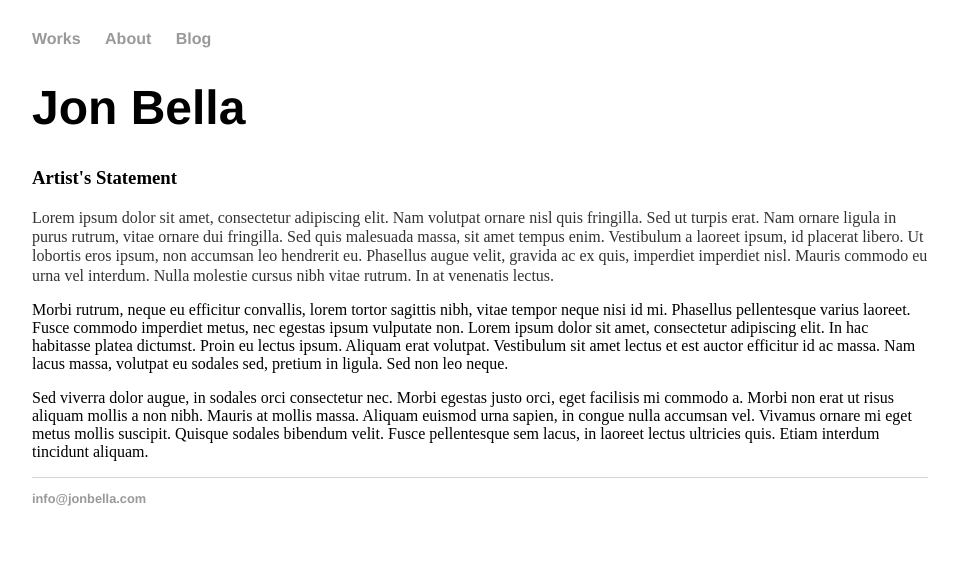
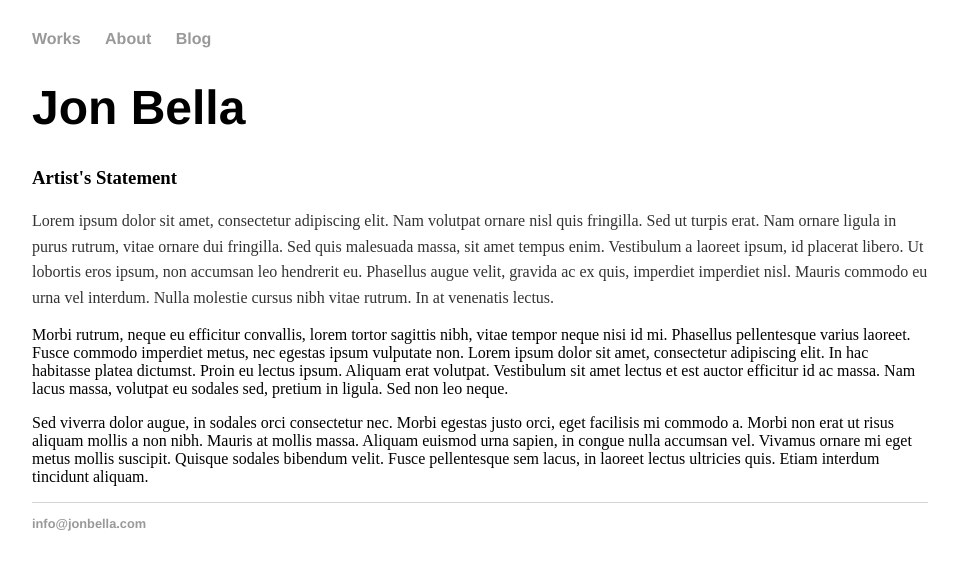
Before and after one commit to jonif0112/jonif0112.github.io, a Jekyll site: the page built from index.html, in a window 1280 px wide. Shown: the top 570 px of the page, without its empty margins (160-1119 px from the left). Built offline with Jekyll 4.4.1, drawn with Linux system fonts in a browser that asks for light colours.

Commit message:
Update main.css

```diff
--- a/css/main.css
+++ b/css/main.css
@@ -25,7 +25,7 @@ h1 {
 }
 p {
     font-size: 1em;
-    line-height: 1.2em;
+    line-height: 1.6em;
     color: #333;
 }
 footer {
```
